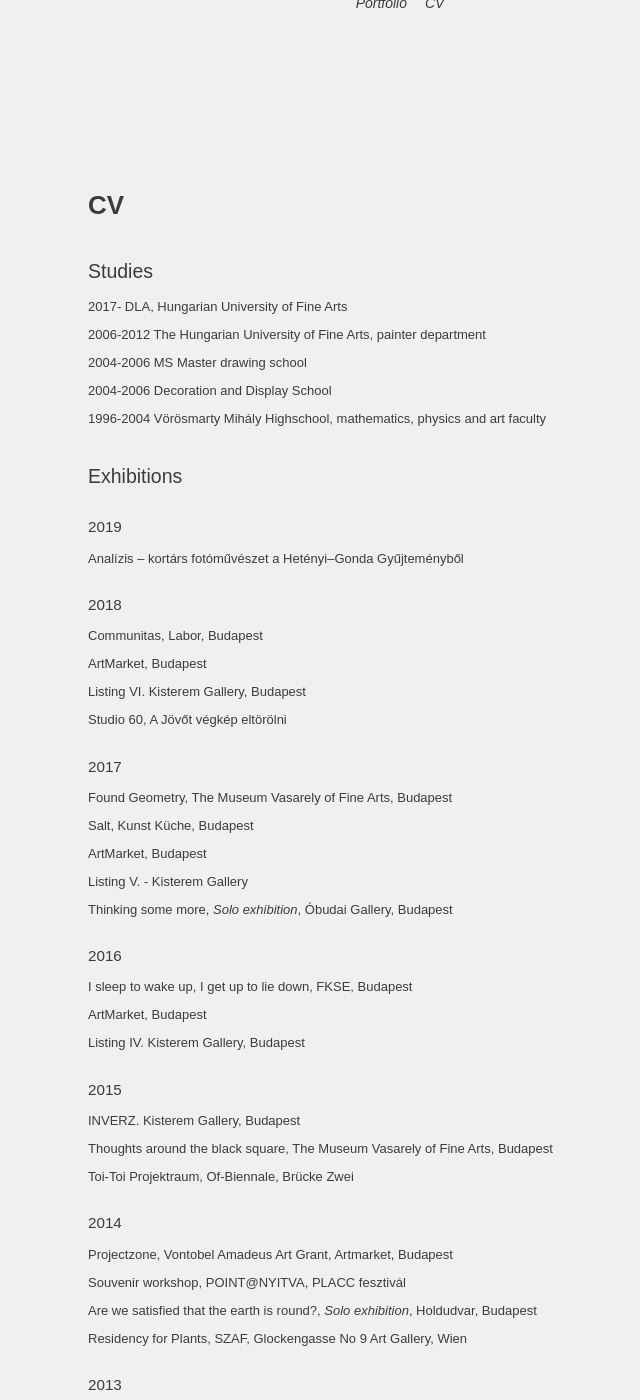
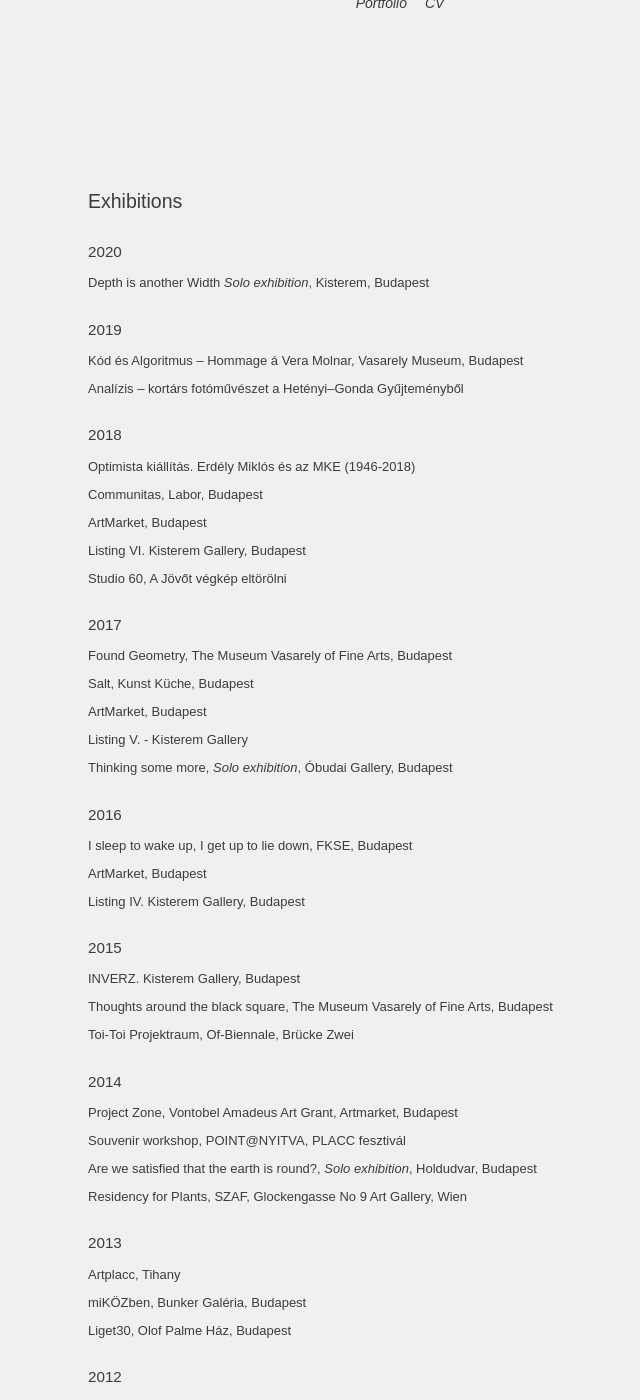
Before and after one commit to zalavariandris/andraszalavari_jekyll, a Jekyll site: the page built from cv.md, in a window 1280 px wide and 1400 px high, scrolled down 211 px. Shown: the whole window, without its empty margins (240-880 px from the left). Built offline with Jekyll 4.4.1, drawn with Linux system fonts in a browser that asks for light colours; some of the changed text lies outside the part shown.

Commit message:
update cv

```diff
--- a/cv.md
+++ b/cv.md
@@ -4,26 +4,21 @@ title: CV
 permalink: /cv/
 ---
 
-# CV
-## Studies
-
-* 2017-         DLA, Hungarian University of Fine Arts
-
-* 2006-2012 The Hungarian University of Fine Arts, painter department
-
-* 2004-2006 MS Master drawing school
-
-* 2004-2006 Decoration and Display School
-
-* 1996-2004 Vörösmarty Mihály Highschool, mathematics, physics and art faculty
-
 ## Exhibitions
 
+### 2020
+
+* Depth is another Width _Solo exhibition_, Kisterem, Budapest
+
 ### 2019
+
+* Kód és Algoritmus – Hommage á Vera Molnar, Vasarely Museum, Budapest
 
 * Analízis – kortárs fotóművészet a Hetényi–Gonda Gyűjteményből
 
 ### 2018
+
+* Optimista kiállítás. Erdély Miklós és az MKE (1946-2018)
 
 * Communitas, Labor, Budapest
 
@@ -63,7 +58,7 @@ permalink: /cv/
 
 ### 2014
 
-* Projectzone, Vontobel Amadeus Art Grant, Artmarket, Budapest
+* Project Zone, Vontobel Amadeus Art Grant, Artmarket, Budapest
 
 * Souvenir workshop, POINT@NYITVA, PLACC fesztivál
 
@@ -75,7 +70,7 @@ permalink: /cv/
 
 * Artplacc, Tihany
 
-* Bunker Galéria
+* miKÖZben, Bunker Galéria, Budapest
 
 * Liget30, Olof Palme Ház, Budapest
 
@@ -104,3 +99,17 @@ permalink: /cv/
 * My Space My Country, Badischer Kunstverein, Karlsruhe
 
 * Portfolio Points, Café Dongo, Budapest
+
+
+# CV
+## Studies
+
+* 2017-         DLA, Hungarian University of Fine Arts
+
+* 2006-2012 The Hungarian University of Fine Arts, painter department
+
+* 2004-2006 MS Master drawing school
+
+* 2004-2006 Decoration and Display School
+
+* 1996-2004 Vörösmarty Mihály Highschool, mathematics, physics and art faculty
```
Also changed, not shown: README.md.
